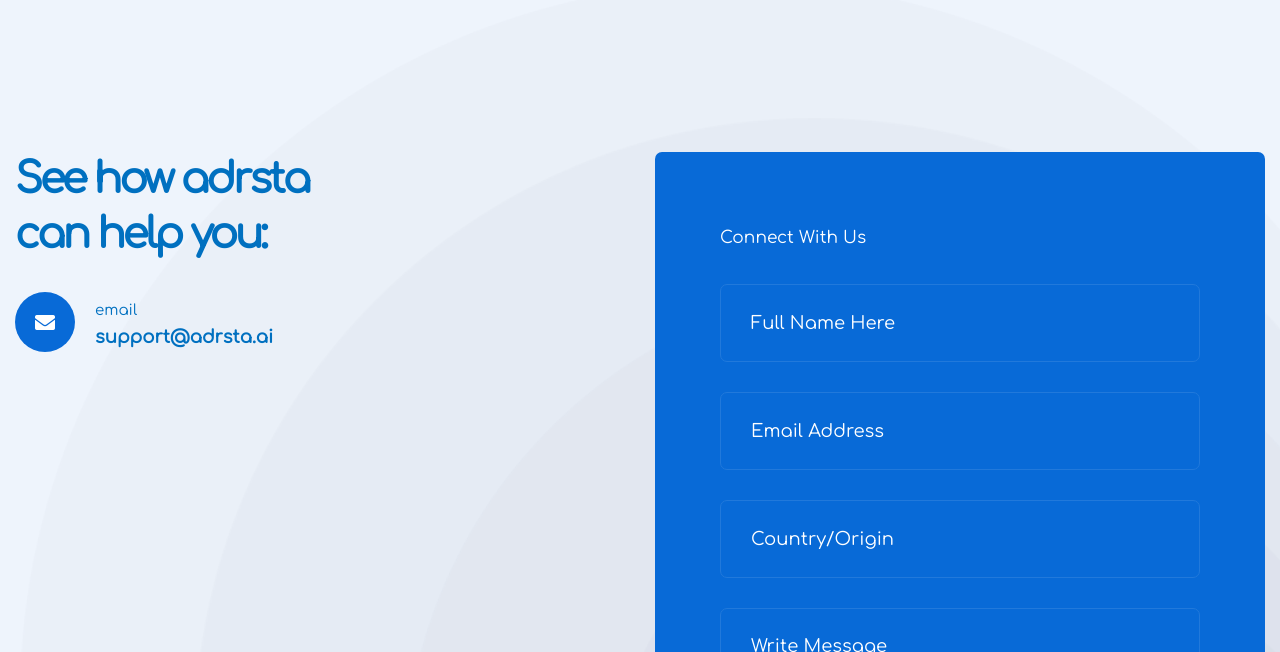
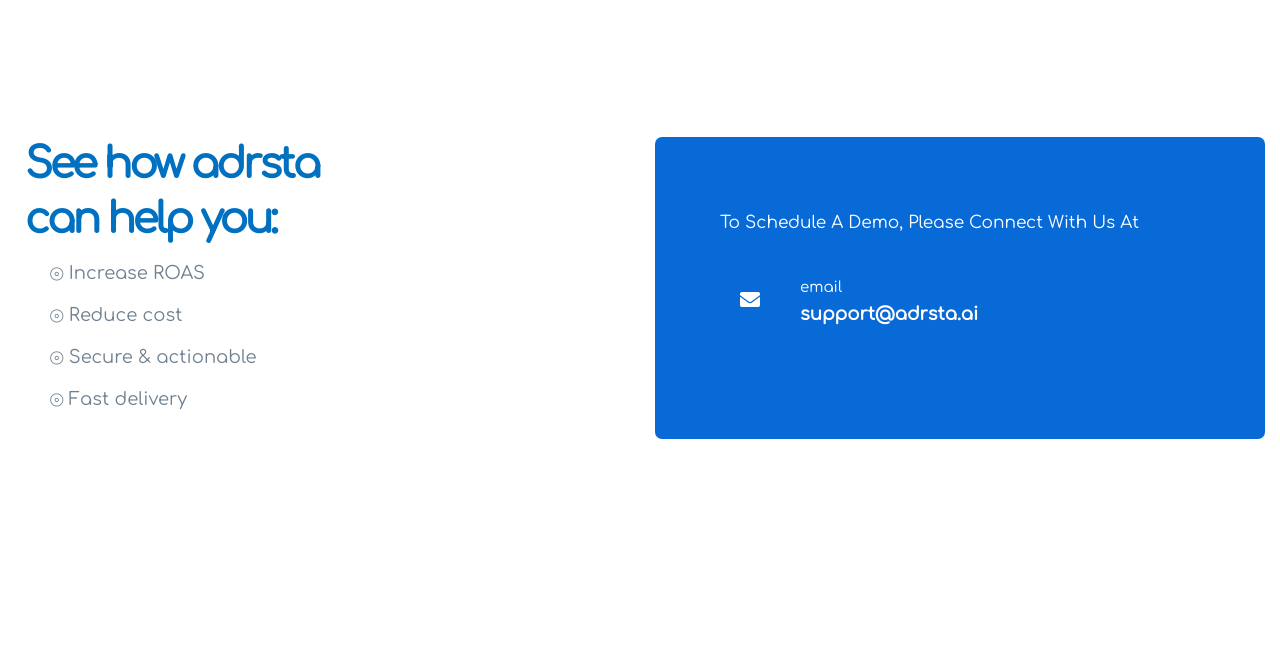
Before and after one commit to adrstaone/website, a plain HTML site: page schedule-demo.html in a window 1280 px wide. Shown: the part 148-800 px from the top of the page. Drawn offline with Linux system fonts and the light colour scheme.

Commit message:
changes on schedule demo

```diff
--- a/schedule-demo.html
+++ b/schedule-demo.html
@@ -7,10 +7,12 @@
     <meta http-equiv="X-UA-Compatible" content="IE=edge">
     <meta name="viewport" content="width=device-width, initial-scale=1.0">
     <meta name="author" content="adrsta">
-    <meta name="description" content="Media and Privacy focused technology company - bringing efficiency and privacy to advertising.">
-    <meta name="keywords" content="Privacy, Advertising, Technology, Data Science, Platform, Services, Regulation, Publisher, Agency, Advertiser">
+    <meta name="description"
+        content="Media and Privacy focused technology company - bringing efficiency and privacy to advertising.">
+    <meta name="keywords"
+        content="Privacy, Advertising, Technology, Data Science, Platform, Services, Regulation, Publisher, Agency, Advertiser">
     <!-- ======== Page title ============ -->
-    <title >adrsta</title>
+    <title>adrsta</title>
     <!-- ========== Favicon Icon ========== -->
     <link rel="shortcut icon" href="assets/images/logofav.png">
     <!-- ===========  All Stylesheet ================= -->
@@ -182,7 +184,8 @@
                                     <div class="action-bar">
                                         <a href="mailto:support@adrsta.ai"><i
                                                 class="fal fa-envelope-open-text"></i>support@adrsta.ai</a>
-                                        <a  href="schedule-demo.html" class="theme-btn"  style="background-color: #ecb11c; color: #0070c0;">Request Demo <i
+                                        <a href="schedule-demo.html" class="theme-btn"
+                                            style="background-color: #ecb11c; color: #0070c0;">Request Demo <i
                                                 class="icon-arrow-right-1"></i></a>
                                     </div>
                                 </div>
@@ -196,7 +199,7 @@
     </header>
 
 
-    <!-- <div class="header-gutter"></div> -->
+    <div class="header-gutter"></div>
 
     <!-- <section class="page-banner-wrap bg-cover" >
         <div class="container">
@@ -219,52 +222,45 @@
         </div>
     </section> -->
 
-    <section class="consultations-wrapper section-padding bg-contain pb-0" style="background-image: url('assets/img/circle-bg-2.png');margin-top: 100px;">
+    <section class=" section-padding-3 bg-contain pb-3" style="margin-top: 100px;">
         <div class="container">
             <div class="row">
-                <div class="col-12 col-lg-6 col-xl-5">
-                    <h1>See how adrsta <br/>can help you:</h1>
-                    <!-- <p class="mt-3">Sed ut perspiciatis unde omnis natus error sit voluptatem
-                        accusa ntium doloremque laudantium totam rem aperiamea
-                        queipsa quae abillo inventore veritatise.</p> -->
+                <div class="col-12 col-lg-8 col-xl-6 col-md-6" style="padding-bottom: 50px;">
+                    <div class="content" style="padding-left: 10px;">
+                        <h1>See how adrsta <br />can help you:</h1>
+                        <p style="color: slategrey;padding-top:5px; padding-top:10px; padding-left:25px;font-size: large;"><i class="fal fa-dot-circle fa-xs"></i> Increase ROAS</p>
+                        <p style="color: slategrey;padding-top:5px; padding-top:10px; padding-left:25px;font-size: large;"><i class="fal fa-dot-circle fa-xs"></i> Reduce cost</p>
+                        <p style="color: slategrey;padding-top:5px; padding-top:10px; padding-left:25px;font-size: large;"><i class="fal fa-dot-circle fa-xs"></i> Secure & actionable</p>
+                        <p style="color: slategrey;padding-top:5px; padding-top:10px; padding-left:25px;font-size: large;"><i class="fal fa-dot-circle fa-xs"></i> Fast delivery</p>
 
-                    <!-- <div class="call-consultation mt-30 mb-40">
-                        <div class="icon">
-                            <i class="fal fa-phone-plus"></i>
                     </div>
-                        <div class="content">
-                            <span>Phone Number</span>
-                            <h5><a href="tel:+012 (345) 789 66">XXX XXX XXXX</a></h5>
                 </div>
-                    </div> -->
-
+                <div class="col-12 col-lg-4 col-xl-6 col-md-6">
+                    <div class="consultations-form text-white">
+                        <p style="text-transform: capitalize ;">To schedule a demo, please connect with us at</p>
                         <div class="call-consultation mt-30 mb-40">
                             <div class="icon">
-                            <i class= "fa fa-envelope"></i>
+                                <i class="fa fa-envelope"></i>
                             </div>
                             <div class="content">
                                 <span>email</span>
                                 <h5><a href="mailto:support@adrsta.ai">support@adrsta.ai</a></h5>
                             </div>
                         </div>
-                </div>
-
-                <div class="col-12 col-lg-6 col-xl-6 offset-xl-1">
-                    <div class="consultations-form text-white">
-                        <p style="text-transform: capitalize ;">Connect With Us</p>
-
-                        <form action="mailto:support@adrsta.ai" method="post" enctype="text/plain">
+                        <!-- <form action="mailto:support@adrsta.ai" method="post" enctype="text/plain">
                             <input type="text" name="name" placeholder="Full Name Here">
                             <input type="email" name="email" placeholder="Email Address">
                             <input type="text" name="country" placeholder="Country/origin">
                             <textarea name="message" placeholder="Write Message"></textarea>
                             <button class="theme-btn" type="submit">Schedule now <i class="fas fa-arrow-right"></i></button>
-                        </form>
+                        </form> -->
                     </div>
                 </div>
             </div>
         </div>
     </section>
+    <div class="header-gutter"></div>
+    <div class="header-gutter"></div>
     <footer class="footer-4 footer-wrap">
 
 
@@ -281,9 +277,12 @@
                         © 2023 <a href="index.html">adrsta</a>. All Rights Reserved
 
                     </div>
-                    <div class=" justify-content-center col-lg-4 col-sm-6 col-md-4" style="text-align: center; padding-top: 15px;">
+                    <div class=" justify-content-center col-lg-4 col-sm-6 col-md-4"
+                        style="text-align: center; padding-top: 15px;">
 
-                    <a style="font-size: small;" href="privacy.html" >Privacy Policy </a> <a href="terms-and-conditions.html"  style="font-size: small; padding-left: 19px;"> Terms and Conditions</a>
+                        <a style="font-size: small;" href="privacy.html">Privacy Policy </a> <a
+                            href="terms-and-conditions.html" style="font-size: small; padding-left: 19px;"> Terms and
+                            Conditions</a>
                     </div>
                 </div>
             </div>
```
Lines whose indentation alone changed are shown as unchanged.
